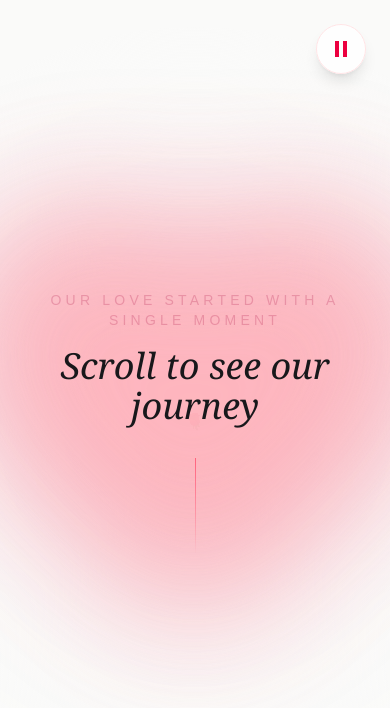
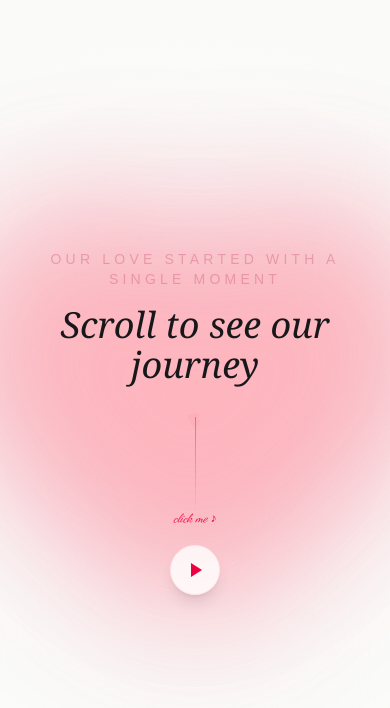
Before and after one commit to mbuguanewton/imani, a Next.js app: page / in a window 390 px wide. Shown: the top 708 px of the page. Built offline with nearby package versions, Linux system fonts and the light colour scheme.

Commit message:
Refactor music control functionality and improve mobile responsiveness

```diff
--- a/components/valentines/ValentinesRose.tsx
+++ b/components/valentines/ValentinesRose.tsx
@@ -63,7 +63,7 @@ export default function ValentinesRose() {
   const containerRef = useRef<HTMLDivElement>(null);
   const roseRef = useRef<HTMLDivElement>(null);
   const audioRef = useRef<HTMLAudioElement>(null);
-  const hasScrolledRef = useRef(false);
+  const musicButtonRef = useRef<HTMLButtonElement>(null);
   const [message] = useState(
     "Time and time again, I appreciate the person I've become with you. All through the years you are always by my side. I wish to keep it this way forever. You challenge me, you inspire me, you help me grow, you are my best friend, my best dish 😜 and my calm place 😌. I love you more than words can say.",
   );
@@ -77,24 +77,13 @@ export default function ValentinesRose() {
     : Math.min(8, gallery.length * 0.5 + 2);
 
   useEffect(() => {
+    // Ensure we're on the client
+    if (typeof window === "undefined") return;
+
     // Check if mobile
     const checkMobile = () => setIsMobile(window.innerWidth < 768);
     checkMobile();
     window.addEventListener("resize", checkMobile);
-
-    // Play music on first scroll
-    const handleFirstScroll = () => {
-      if (!hasScrolledRef.current && audioRef.current) {
-        hasScrolledRef.current = true;
-        audioRef.current.volume = 0.25;
-        audioRef.current.play().catch((err) => {
-          console.log("Audio play failed:", err);
-        });
-        setIsPlaying(true);
-        window.removeEventListener("scroll", handleFirstScroll);
-      }
-    };
-    window.addEventListener("scroll", handleFirstScroll, { once: false });
 
     // GSAP Scroll Animation for Rose Scaling
     gsap.fromTo(
@@ -166,7 +155,6 @@ export default function ValentinesRose() {
     return () => {
       ScrollTrigger.getAll().forEach((t) => t.kill());
       window.removeEventListener("resize", checkMobile);
-      window.removeEventListener("scroll", handleFirstScroll);
     };
   }, [maxScale]);
 
@@ -188,6 +176,7 @@ export default function ValentinesRose() {
       if (isPlaying) {
         audioRef.current.pause();
       } else {
+        audioRef.current.volume = 0.5;
         audioRef.current.play().catch((err) => {
           console.log("Audio play failed:", err);
         });
@@ -197,7 +186,23 @@ export default function ValentinesRose() {
   };
 
   useEffect(() => {
-    // Placeholder for auto-play effect (removed - now plays on first scroll)
+    // Scroll to top on mount
+    window.scrollTo(0, 0);
+  }, []);
+
+  useEffect(() => {
+    // Update isPlaying state when audio plays or pauses
+    const audio = audioRef.current;
+    if (audio) {
+      const updatePlayingState = () => setIsPlaying(!audio.paused);
+      audio.addEventListener("play", updatePlayingState);
+      audio.addEventListener("pause", updatePlayingState);
+
+      return () => {
+        audio.removeEventListener("play", updatePlayingState);
+        audio.removeEventListener("pause", updatePlayingState);
+      };
+    }
   }, []);
 
   return (
@@ -208,26 +213,6 @@ export default function ValentinesRose() {
     >
       {/* Hidden Audio Player */}
       <audio ref={audioRef} src="/allofme.mp3" loop crossOrigin="anonymous" />
-
-      {/* Music Control Button */}
-      <button
-        onClick={toggleMusic}
-        className="fixed top-6 right-6 z-30 group bg-white/80 backdrop-blur-xl border border-rose-100 rounded-full p-3 shadow-lg hover:bg-white hover:shadow-xl transition-all active:scale-95"
-        aria-label={isPlaying ? "Pause music" : "Play music"}
-        title={isPlaying ? "Pause music" : "Play music"}
-      >
-        <svg
-          className="w-6 h-6 text-rose-600 group-hover:text-rose-700 transition-colors"
-          fill="currentColor"
-          viewBox="0 0 24 24"
-        >
-          {isPlaying ? (
-            <path d="M6 4h4v16H6V4zm8 0h4v16h-4V4z" />
-          ) : (
-            <path d="M8 5v14l11-7z" />
-          )}
-        </svg>
-      </button>
 
       {/* Central Scaling Rose - Shifted up slightly to accommodate footer */}
       <div className="fixed inset-0 flex items-center justify-center pointer-events-none z-0">
@@ -275,6 +260,32 @@ export default function ValentinesRose() {
           Scroll to see our journey
         </h1>
         <div className="w-px h-24 bg-linear-to-b from-rose-400 to-transparent" />
+
+        {/* Music Control Button */}
+        <button
+          ref={musicButtonRef}
+          onClick={toggleMusic}
+          className="group relative mt-8 bg-white/80 backdrop-blur-xl border border-rose-100 rounded-full p-3 shadow-lg hover:bg-white hover:shadow-xl transition-all active:scale-95"
+          aria-label={isPlaying ? "Pause music" : "Play music"}
+          title={isPlaying ? "Pause music" : "Play music"}
+        >
+          <svg
+            className="w-6 h-6 text-rose-600 group-hover:text-rose-700 transition-colors"
+            fill="currentColor"
+            viewBox="0 0 24 24"
+          >
+            {isPlaying ? (
+              <path d="M6 4h4v16H6V4zm8 0h4v16h-4V4z" />
+            ) : (
+              <path d="M8 5v14l11-7z" />
+            )}
+          </svg>
+
+          {/* "Click me" text label inside button */}
+          <span className="absolute -top-8 left-1/2 -translate-x-1/2 font-handwriting text-rose-600 text-xs italic whitespace-nowrap animate-bounce pointer-events-none">
+            click me ♪
+          </span>
+        </button>
       </div>
 
       {/* Photo Layers */}
@@ -305,6 +316,7 @@ export default function ValentinesRose() {
           <p className="text-sm sm:text-base md:text-md italic text-rose-800/80 mb-8 leading-relaxed">
             {message}
           </p>
+          <div className="flex gap-4 justify-center">
             <button
               onClick={handleConfetti}
               aria-label="Celebrate with confetti hearts"
@@ -313,6 +325,17 @@ export default function ValentinesRose() {
               Please explode me
               <div className="absolute inset-0 rounded-full border border-white/20 group-hover:scale-110 transition-transform" />
             </button>
+
+            <button
+              onClick={toggleMusic}
+              aria-label={isPlaying ? "Pause music" : "Play music"}
+              title={isPlaying ? "Pause music" : "Play music"}
+              className="group relative px-6 sm:px-8 py-2 sm:py-3 bg-white border border-rose-200 rounded-full font-bold text-base sm:text-lg text-rose-600 hover:bg-rose-50 transition-all active:scale-95 shadow-[0_10px_25px_-5px_rgba(225,29,72,0.2)]"
+            >
+              {isPlaying ? "Pause Music" : "Play Music"}
+              <div className="absolute inset-0 rounded-full border border-rose-600/20 group-hover:scale-110 transition-transform" />
+            </button>
+          </div>
         </div>
       </div>
     </div>
```
Lines whose indentation alone changed are shown as unchanged.
